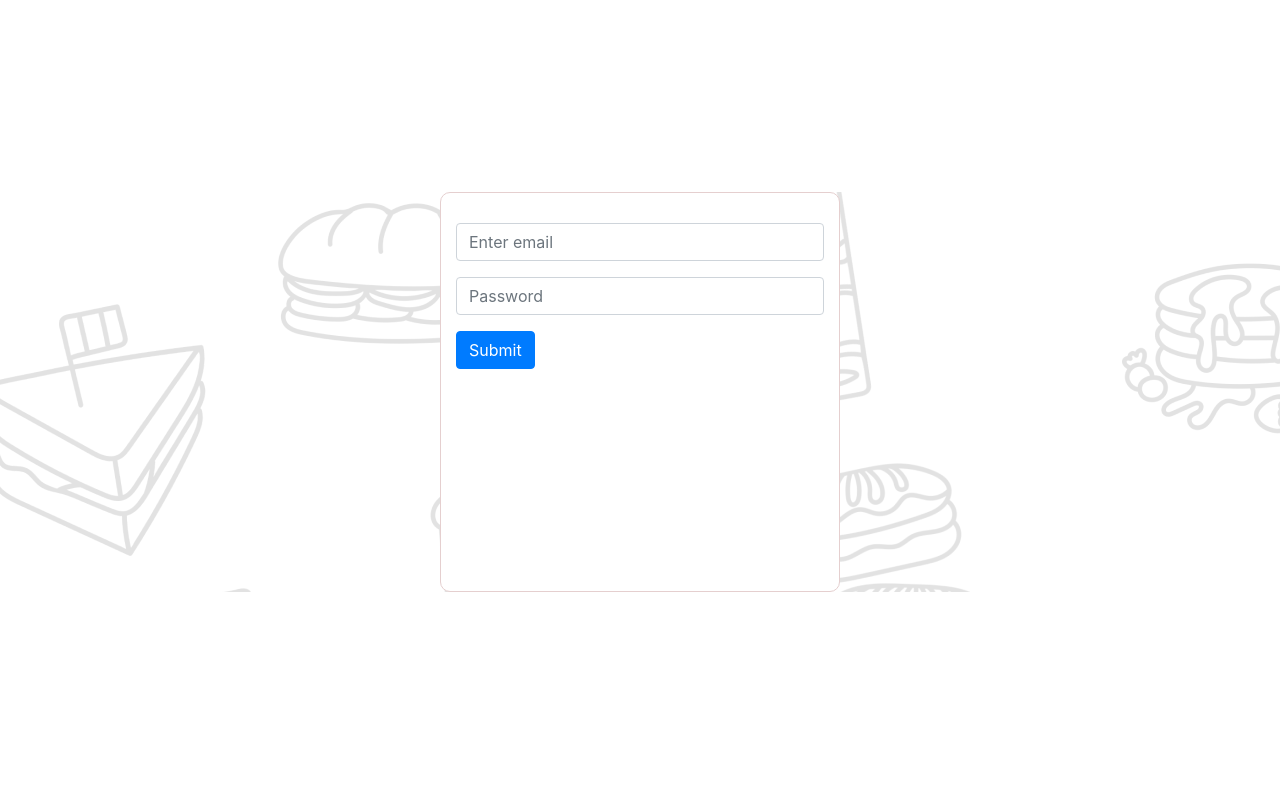
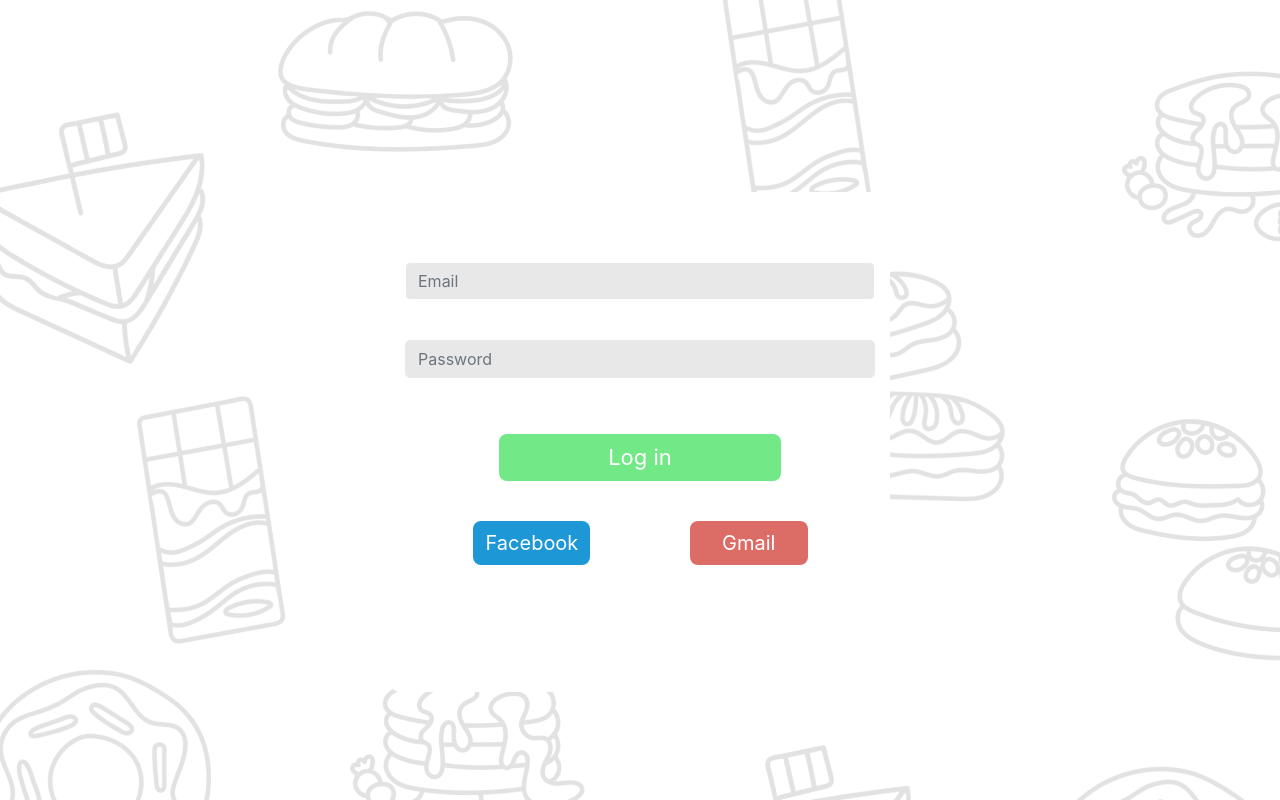
Before and after one commit to BrunoZunino/ReactPedidoYA, a React (Create React App) app in the folder my-app/: page / in a window 1280 px wide. Built offline with nearby package versions, Linux system fonts and the light colour scheme.

Commit message:
Subo diseño de login bastante avanzado, falta la imagen de el logo y vincular los botones

```diff
--- a/my-app/src/screens/Login/login.css
+++ b/my-app/src/screens/Login/login.css
@@ -1,19 +1,77 @@
+
+body{
+  width: 100%;
+  height: 100%;
+  background-image: url("./images/fondo.png");
+}
+
 .login{
   padding-top: 30px;
 }
 
 .container{
-  width: 400px;
-  height: 400px;
-  border: 1px solid rgb(229, 207, 207);
+  width: 500px;
+  height: 500px;
   background: white;
-  align: "center";
   margin-top: 15%;
   border-radius: 10px;
+  display: block;
+  justify-content: center;
+  text-align: center;
 }
 
-.main{
-  width: 100%;
-  height: 100%;
-  background-image: url("./images/fondo.png");
+.loginButton{
+  margin-top: 40px;
+  width: 60%;
+  background-color:rgb(114, 232, 135) ;
+  border-color:transparent;
+  font-size: 22px;
+  border-radius: 8px;
+  /* font-family */
 }
+
+.facebookButton{
+  margin-top: 40px;
+  display: inline;
+  margin-right: 100px;
+  width: 25%;
+  background-color: rgb(30, 151, 214);
+  border-color:transparent;
+  border-radius: 8px;
+  font-size: 20px;
+
+}
+
+.gmailButton{
+  margin-top: 40px;
+  display: inline;
+  width: 25%;
+  background-color: rgb(219, 109, 102);
+  border-color:transparent;
+  border-radius: 8px;
+  font-size: 20px;
+}
+
+.content-button{
+  align-content: center;
+}
+
+.emailinput{
+  margin-top: 40px;
+}
+
+.passInput{
+  margin-top: 40px;
+}
+
+.passInput{
+  background-color: rgb(232, 232, 232);
+  border-color:transparent;
+  border-radius: 5px;
+}
+
+.emailInput{
+  background-color: rgb(232, 232, 232);
+  border-color:transparent;
+  border-radius: 5px;
+}
--- a/my-app/src/screens/Login/login.js
+++ b/my-app/src/screens/Login/login.js
@@ -2,22 +2,39 @@ import React from 'react';
 import styles from './login.css';
 
 class Login extends React.Component {
-  Constructor(props){
+  constructor(props){
+    super(props);
+
+    this.state={
+      email: "",
+      pass: "",
+    };
+  }
+
+  componentDidMount() {
+    console.log('I was triggered during componentDidMount');
   }
 
   render(){
+
+    console.log('email: ', this.state.email);
+    console.log('pass: ', this.state.pass);
     return (
       <div class="main">
         <div class="container">
           <div class="login">
               <form>
-                <div class="form-group">
-                  <input type="email" class="form-control" id="exampleInputEmail1" aria-describedby="emailHelp" placeholder="Enter email"/>
+                <div class="form-group emailinput">
+                  <input  value={this.state.email} onChange={(event) => {this.setState({email: event.target.value});}} type="email" class="form-control emailInput" id="exampleInputEmail1" aria-describedby="emailHelp" placeholder="Email"/>
                 </div>
-                  <div class="form-group">
-                  <input type="password" class="form-control" id="exampleInputPassword1" placeholder="Password"/>
+                  <div class="form-group passInput">
+                  <input value={this.state.pass} onChange={(event) => {this.setState({pass: event.target.value});}} type="password" class="form-control passInput" id="exampleInputPassword1" placeholder="Password"/>
                 </div>
-                <button type="submit" class="btn btn-primary">Submit</button>
+                <button type="submit" class="btn btn-primary loginButton ">Log in</button>
+                <div class="plusButtons">
+                  <button type="submit" class="btn btn-primary facebookButton ">Facebook</button>
+                  <button type="submit" class="btn btn-primary gmailButton ">Gmail</button>
+                </div>
             </form>
           </div>
         </div>
```
